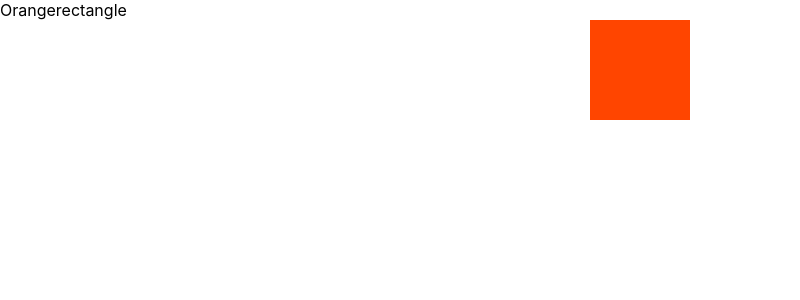
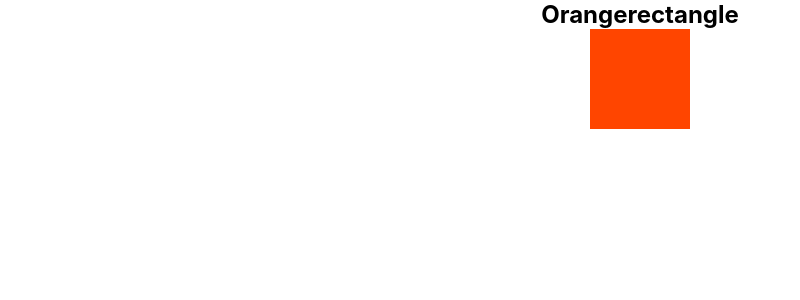
Before and after one commit to almaz73/FatherAndSon, a Nuxt app: page /Task in a window 1280 px wide. Shown: the top 300 px of the page, without its empty margins (0-800 px from the left). Built offline with nearby package versions, Linux system fonts and the light colour scheme.

Commit message:
my second commit

```diff
--- a/pages/Task.vue
+++ b/pages/Task.vue
@@ -1,6 +1,10 @@
 <template>
   <div>
-    <div>Orangerectangle</div>
+    <div>
+    <h2>
+      Orangerectangle
+    </h2>
+    </div>
     <div class="Orange">
       <div class="orangerectangle1"></div>
     </div>
```
